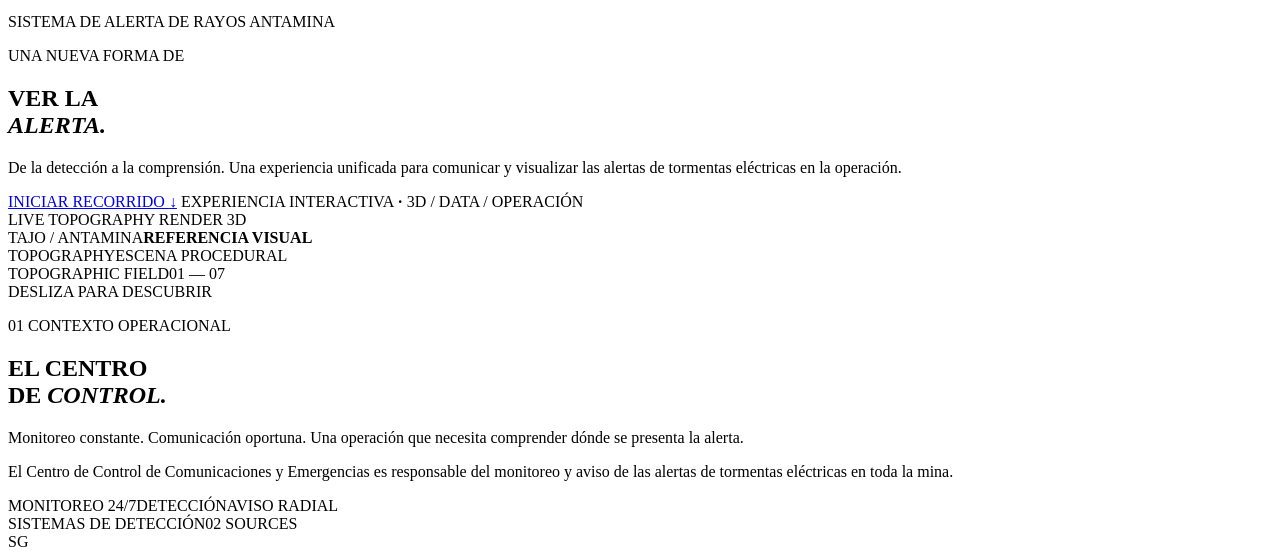
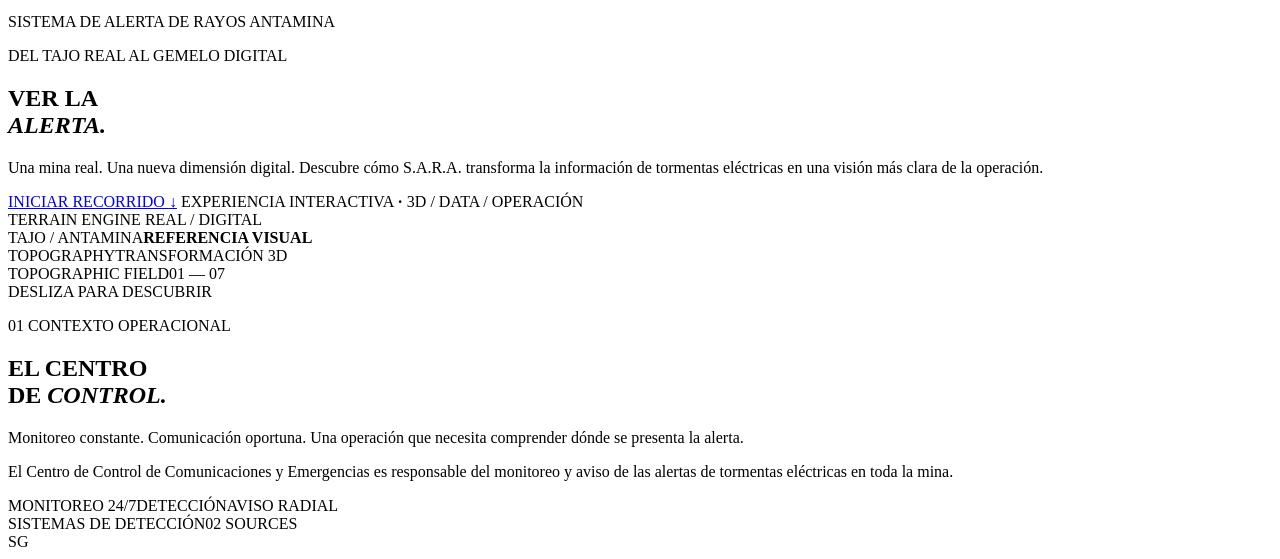
Before and after one commit to MakoLegacy/expoSARA, a website: page experience-v2/index.html in a window 1280 px wide. Shown: the part 241-800 px from the top of the page. Drawn offline with Linux system fonts and the light colour scheme.

Commit message:
Refresh hero narrative for realistic-to-digital transformation

```diff
--- a/experience-v2/index.html
+++ b/experience-v2/index.html
@@ -42,18 +42,18 @@
       <div class="chapter-inner hero-inner">
         <div class="hero-copy">
           <p class="eyebrow"><span class="eyebrow-line"></span> SISTEMA DE ALERTA DE RAYOS ANTAMINA</p>
-          <p class="hero-kicker">UNA NUEVA FORMA DE</p>
+          <p class="hero-kicker">DEL TAJO REAL AL GEMELO DIGITAL</p>
           <h1>VER LA<br /><em>ALERTA.</em></h1>
-          <p class="hero-description">De la detección a la comprensión. Una experiencia unificada para comunicar y visualizar las alertas de tormentas eléctricas en la operación.</p>
+          <p class="hero-description">Una mina real. Una nueva dimensión digital. Descubre cómo S.A.R.A. transforma la información de tormentas eléctricas en una visión más clara de la operación.</p>
           <div class="hero-actions">
             <a class="button-primary" href="#capitulo-01">INICIAR RECORRIDO <span>↓</span></a>
             <span class="hero-note">EXPERIENCIA INTERACTIVA <b>·</b> 3D / DATA / OPERACIÓN</span>
           </div>
         </div>
         <div class="hero-hud" aria-hidden="true">
-          <div class="hud-topline"><span>LIVE TOPOGRAPHY</span><span class="hud-live"><i></i> RENDER 3D</span></div>
+          <div class="hud-topline"><span>TERRAIN ENGINE</span><span class="hud-live"><i></i> REAL / DIGITAL</span></div>
           <div class="hud-coordinates"><span>TAJO / ANTAMINA</span><b>REFERENCIA VISUAL</b></div>
-          <div class="hud-scale"><span>TOPOGRAPHY</span><span>ESCENA PROCEDURAL</span></div>
+          <div class="hud-scale"><span>TOPOGRAPHY</span><span>TRANSFORMACIÓN 3D</span></div>
           <div class="hud-bars"><i></i><i></i><i></i><i></i><i></i><i></i><i></i><i></i><i></i><i></i><i></i><i></i><i></i><i></i><i></i><i></i></div>
           <div class="hud-bottomline"><span>TOPOGRAPHIC FIELD</span><span>01 — 07</span></div>
         </div>
```
